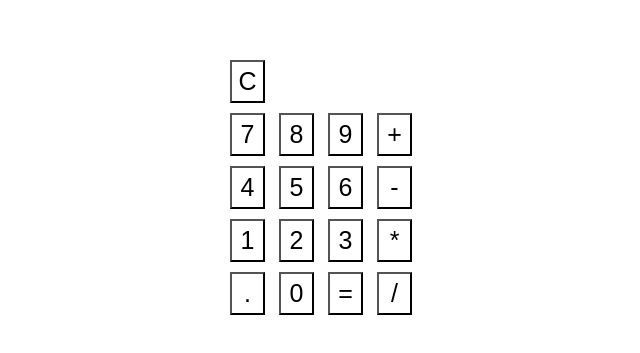
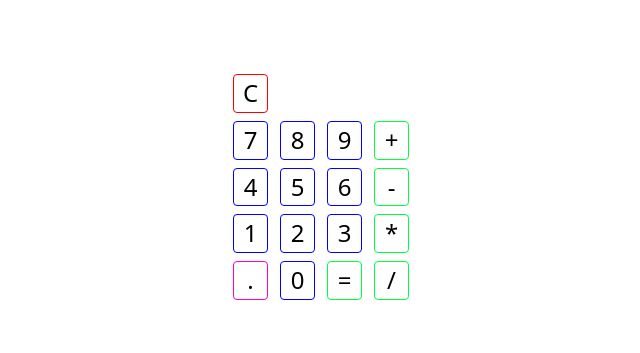
Before and after one commit to goobergirl87/calculator, a plain HTML site: page index.html in a window 1280 px wide. Shown: the part 221-574 px from the top of the page, without its empty margins (327-967 px from the left). Drawn offline with Linux system fonts and the light colour scheme.

Commit message:
Add individual css attributes to button groups

```diff
--- a/calc.css
+++ b/calc.css
@@ -8,9 +8,56 @@ body {
 }
 
 button {
-    padding: 5px;
-    margin: 5px;
+    border-radius: 0.25rem;
+    background: white;
+    color: black;
+    font-family: system-ui, sans-serif;
+    font-size: 1.5rem;
+    line-height: 1.2;
+    white-space: nowrap;
+    text-decoration: none;
+    padding: 0.25rem 0.5rem;
+    margin: 0.25rem;
+    cursor: pointer;
     width: 35px;
-    font-size: 25px;
-    background-color: white;
 }
+
+.number {
+    border: 0.75px solid blue;
+}
+
+.number:hover {
+    background: rgb(236, 236, 255);
+}
+
+.decimal {
+    border: 0.75px solid rgb(255, 0, 200);
+}
+
+.decimal:hover {
+    background: rgb(255, 210, 245);
+}
+
+.operator {
+    border: 0.75px solid rgb(0, 255, 60);
+}
+
+.operator:hover {
+    background: rgb(217, 255, 226);
+}
+
+.equal {
+    border: 0.75px solid rgb(0, 238, 255);
+}
+
+.equal:hover {
+    background: rgb(213, 252, 255);
+}
+
+.clear {
+    border: 0.75px solid rgb(255, 0, 0);
+}
+
+.clear:hover {
+    background: rgb(255, 208, 208);
+}
```
